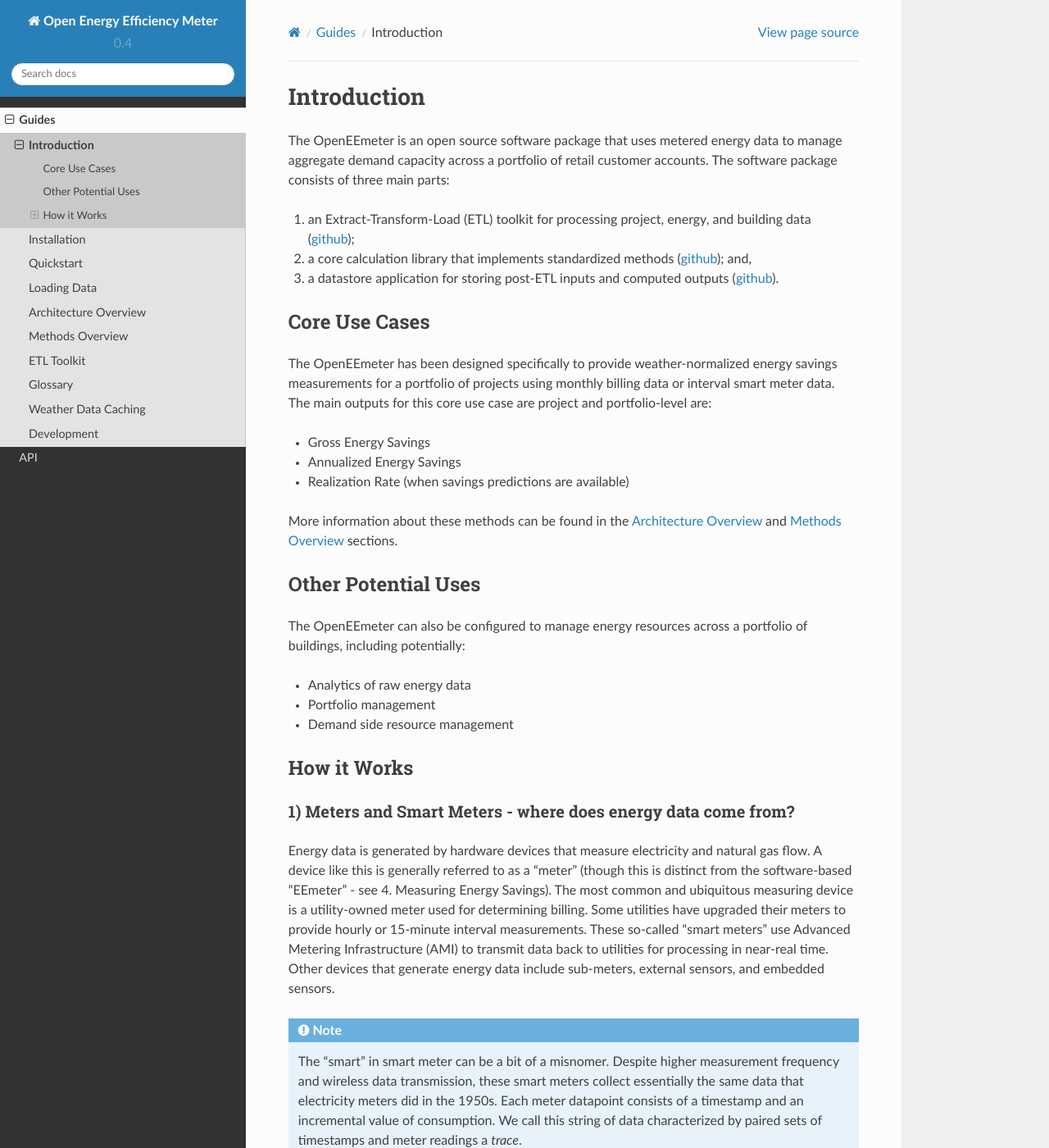
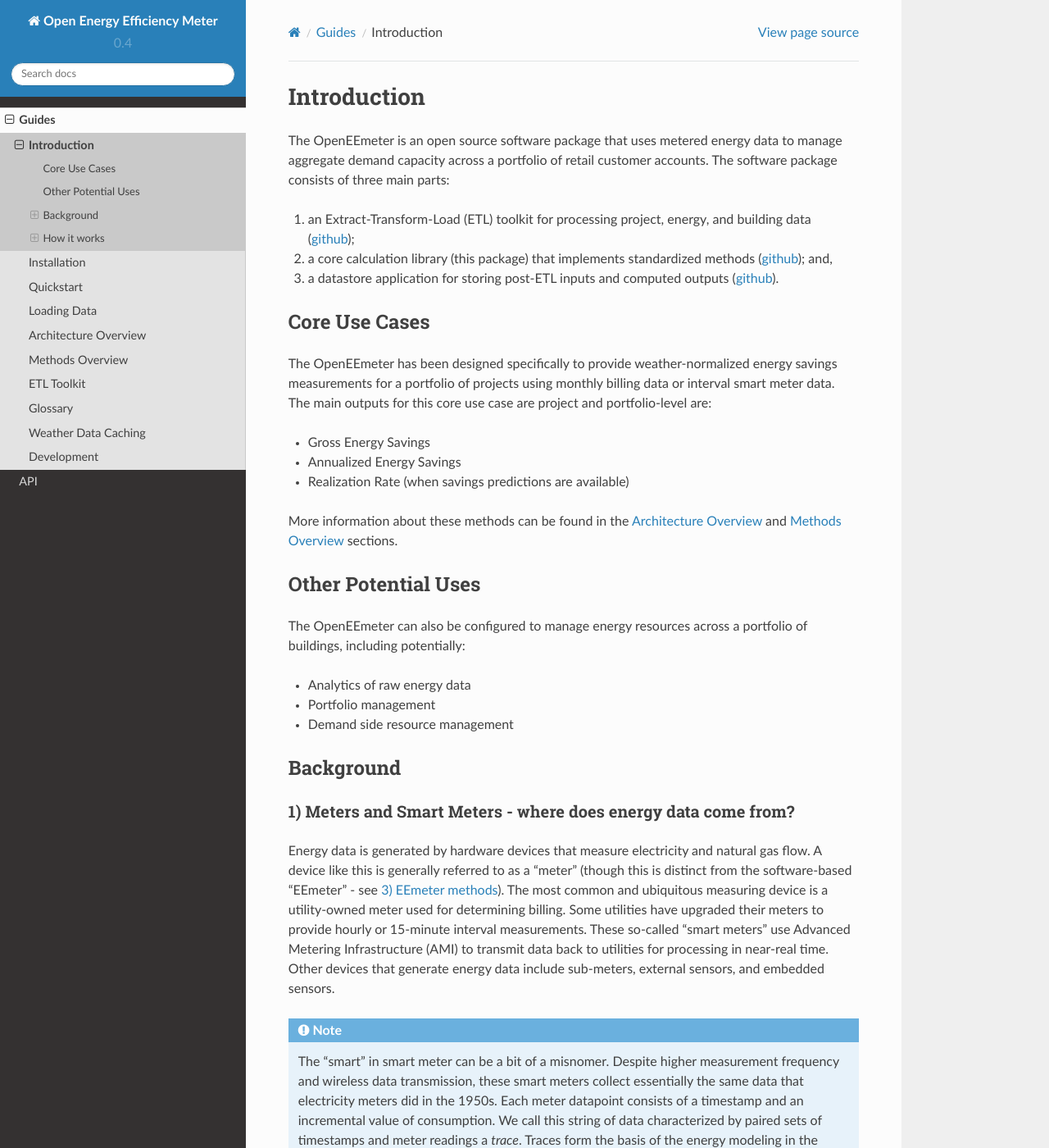
Before and after one commit to openeemeter/eemeter, a Sphinx documentation site: the page built from docs/introduction.rst, in a window 1280 px wide and 1400 px high. Shown: the whole window at 82% size. Built offline with Sphinx 7.4.7 and the Read the Docs theme 2.0.0, drawn with Linux system fonts in a browser that asks for light colours; some of the changed text lies outside the part shown.

Commit message:
Reorganize sections

```diff
--- a/docs/introduction.rst
+++ b/docs/introduction.rst
@@ -8,10 +8,9 @@
 1. an Extract-Transform-Load (ETL) toolkit for processing project,
    energy, and building data
    (`github <https://github.com/impactlab/oeem-etl/>`_);
-2. a core calculation library that implements standardized methods
-   (`github <https://github.com/impactlab/eemeter/>`_); and,
-3. a datastore application for storing post-ETL inputs and computed
-   outputs
+2. a core calculation library (this package) that implements standardized
+   methods (`github <https://github.com/impactlab/eemeter/>`_); and,
+3. a datastore application for storing post-ETL inputs and computed outputs
    (`github <https://github.com/impactlab/oeem-energy-datastore/>`_).
 
 Core Use Cases
@@ -39,8 +38,8 @@
 - Portfolio management
 - Demand side resource management
 
-How it Works
-^^^^^^^^^^^^
+Background
+^^^^^^^^^^
 
 1) Meters and Smart Meters - where does energy data come from?
 """"""""""""""""""""""""""""""""""""""""""""""""""""""""""""""
@@ -48,7 +47,7 @@
 Energy data is generated by hardware devices that measure electricity and
 natural gas flow. A device like this is generally referred to as a
 “meter” (though this is distinct from the software-based “EEmeter”
-- see 4. Measuring Energy Savings). The most common and ubiquitous measuring
+- see :ref:`eemeter-methods`). The most common and ubiquitous measuring
 device is a utility-owned meter used for determining billing. Some utilities
 have upgraded their meters to provide hourly or 15-minute interval
 measurements. These so-called “smart meters” use Advanced Metering
@@ -63,7 +62,8 @@
     collect essentially the same data that electricity meters did in the 1950s.
     Each meter datapoint consists of a timestamp and an incremental value of
     consumption. We call this  string of data characterized by paired sets of
-    timestamps and meter readings a *trace*.
+    timestamps and meter readings a *trace*. Traces form the basis of the
+    energy modeling in the EEmeter.
 
 Just like the odometer in your car doesn’t tell you how fast you are
 traveling, the meter on your house doesn’t tell you how much energy you have
@@ -138,7 +138,10 @@
 real-world integrity of the building efficiency approach, without sacrificing
 on time as with the post hoc control group approach.
 
-4) Set up and Data Management
+How it works
+^^^^^^^^^^^^
+
+1) Set up and Data Management
 """""""""""""""""""""""""""""
 
 The OpenEEmeter is configured to manage consumption and project data.
@@ -179,7 +182,9 @@
 demarcates the shift between a baseline modeling period and a reporting
 modeling period (explained below in the methods section).
 
-6) EEmeter methods
+.. _eemeter-methods:
+
+3) EEmeter methods
 """"""""""""""""""
 
 The EEmeter provides multiple methods for calculating energy savings. The most
```
Also changed, not shown: other parts of docs/introduction.rst (+2 -2 lines).
